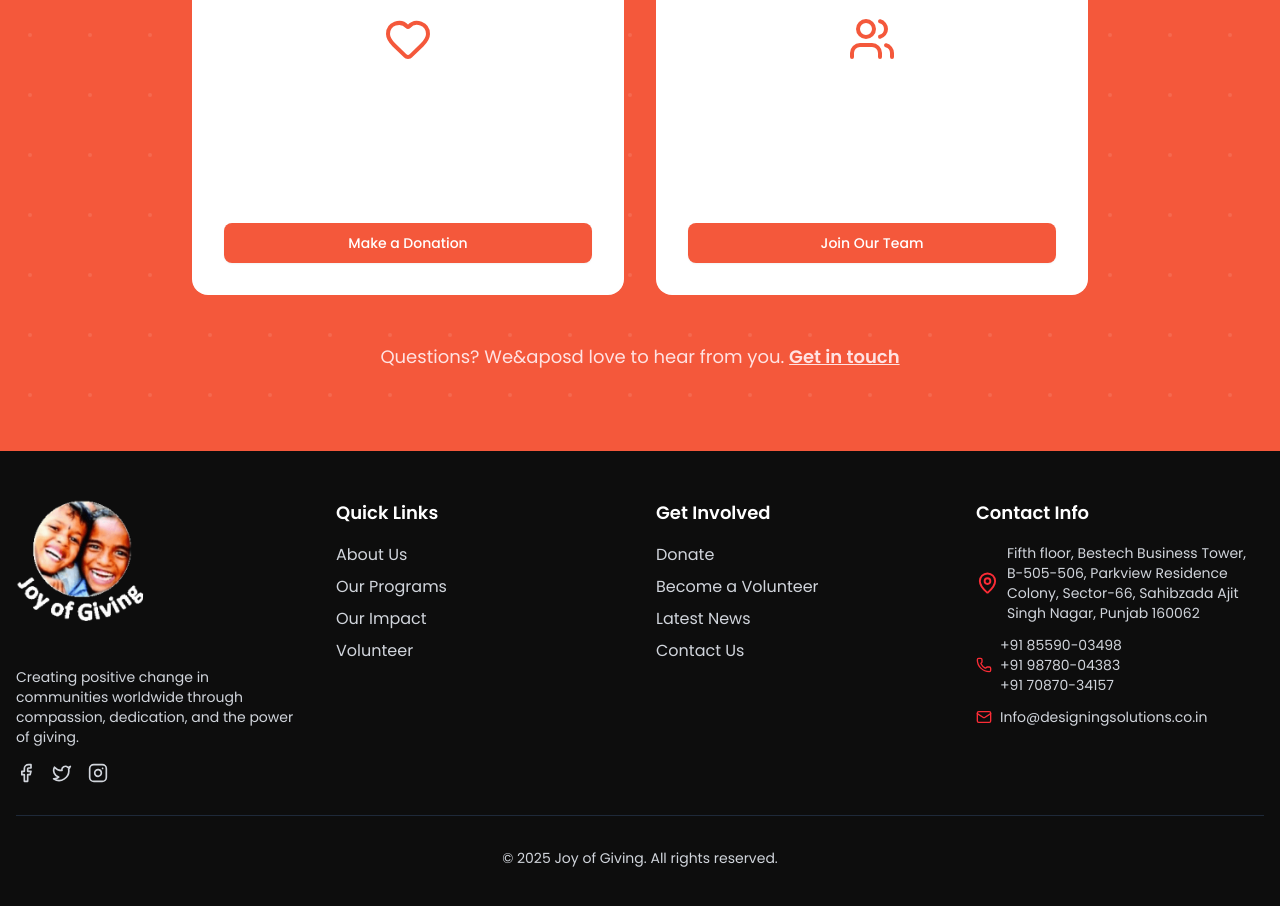
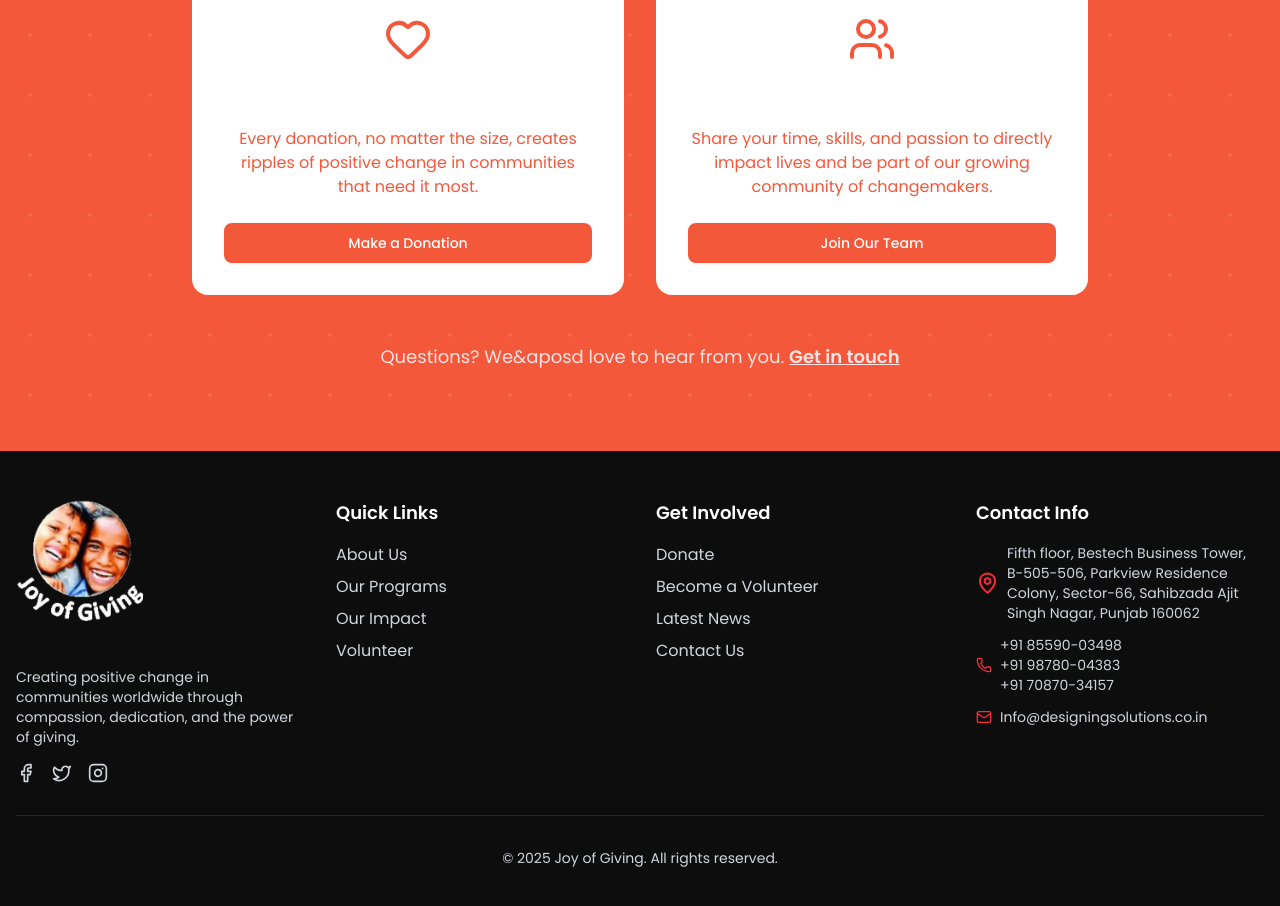
Before and after one commit to Komal-dsb/joy-of-giving, a Next.js app: page / in a window 1280 px wide. Shown: the part 3761-4667 px from the top of the page. Built offline with nearby package versions, Linux system fonts and the light colour scheme; no server answers; the database is empty.

Commit message:
add theme color to home page section

```diff
--- a/components/call-to-action.tsx
+++ b/components/call-to-action.tsx
@@ -45,7 +45,7 @@ export function CallToAction() {
             >
               <Heart className="h-12 w-12 mx-auto mb-4 txt-base" />
               <h3 className="text-2xl font-semibold mb-4">Donate Today</h3>
-              <p className="text-background mb-6">
+              <p className="txt-base mb-6">
                 Every donation, no matter the size, creates ripples of positive change in communities that need it most.
               </p>
               <Button size="lg" variant="secondary" className="w-full bg-base text-foreground hover:bg-base hover:text-foreground" asChild>
@@ -61,7 +61,7 @@ export function CallToAction() {
             >
               <Users className="h-12 w-12 mx-auto mb-4 txt-base" />
               <h3 className="text-2xl font-semibold mb-4">Volunteer With Us</h3>
-              <p className="text-background mb-6">
+              <p className="txt-base mb-6">
                 Share your time, skills, and passion to directly impact lives and be part of our growing community of
                 changemakers.
               </p>
--- a/components/latest-announcements.tsx
+++ b/components/latest-announcements.tsx
@@ -146,11 +146,11 @@ export function LatestAnnouncements() {
                       </h3>
                       <p className="text-gray-600 mb-4 leading-relaxed">{announcement.excerpt}</p>
                       <div className="flex items-center justify-between">
-                        <div className="flex items-center text-sm text-background">
+                        <div className="flex items-center text-sm txt-base">
                           <Calendar className="h-4 w-4 mr-1" />
                           {new Date(announcement.date).toLocaleDateString()}
                         </div>
-                        <Button variant="ghost" size="sm" className="text-background hover:text-background" asChild>
+                        <Button variant="ghost" size="sm" className="txt-base hover:text-background" asChild>
                           <Link href={`/announcements/${announcement.id}`}>
                             Read More
                             <ArrowRight className="ml-1 h-4 w-4" />
```
